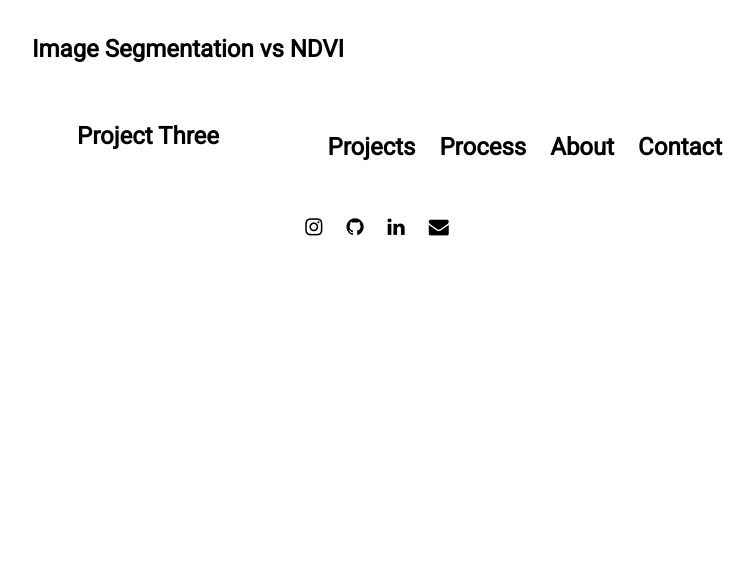
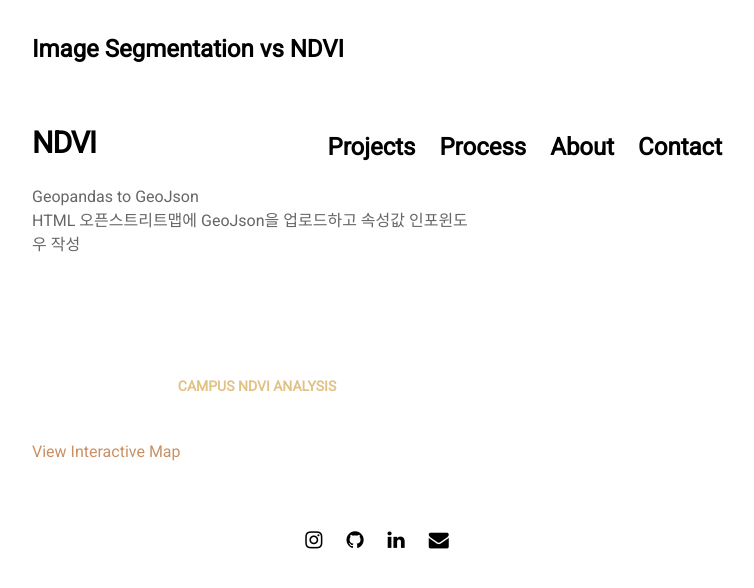
Before and after one commit to jinuew/webinfo, a Jekyll site: the page built from projects/proj-3.md, in a window 1280 px wide. Shown: the top 588 px of the page, without its empty margins (263-1017 px from the left). Built offline with Jekyll 4.4.1, drawn with Linux system fonts in a browser that asks for light colours; nearby versions of some CDN libraries; our own code applies the rules of GitHub Pages for plain Markdown files.

Commit message:
Update proj-3.md

```diff
--- a/projects/proj-3.md
+++ b/projects/proj-3.md
@@ -1,4 +1,6 @@
----
-layout: post
-title: 'Project Three'
----
+# NDVI
+Geopandas to GeoJson<br>
+HTML 오픈스트리트맵에 GeoJson을 업로드하고 속성값 인포윈도우 작성<br>
+
+### Campus NDVI Analysis
+[View Interactive Map](https://jinuew.github.io/webinfo/assets/interactive.html)
```
